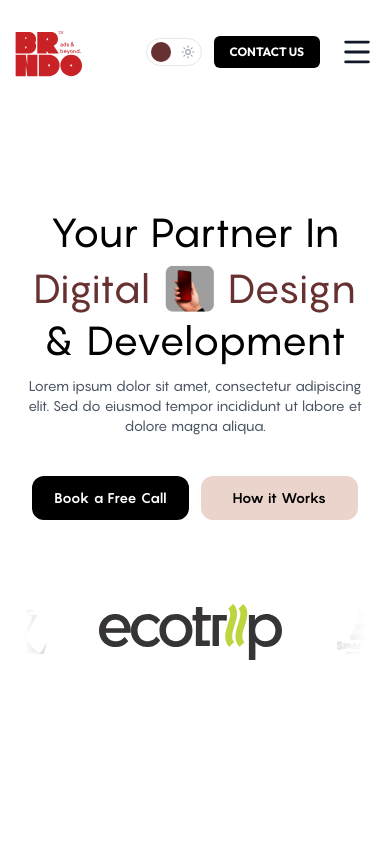
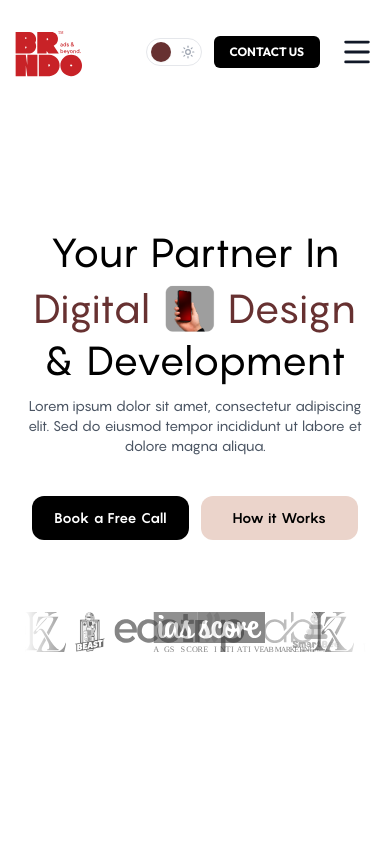
Before and after one commit to amanaanubhav/brndo.in, a React (Vite) app: page / in a window 390 px wide. Shown: the top 844 px of the page. Built offline with nearby package versions, Linux system fonts and the light colour scheme.

Commit message:
update logo scroll animation

```diff
--- a/src/components/LogoScroll.jsx
+++ b/src/components/LogoScroll.jsx
@@ -1,5 +1,4 @@
-import { useState, useRef, useEffect } from 'react';
-import { motion, AnimatePresence } from 'framer-motion';
+import { motion } from 'framer-motion';
 
 const clientLogos = [
   'AB GLOBAL S.svg',
@@ -11,102 +10,38 @@ const clientLogos = [
 ];
 
 export default function LogoScroll() {
-  // Desktop State
-  const scrollRef = useRef(null);
-  const [isAutoScrolling, setIsAutoScrolling] = useState(true);
-
-  // Mobile State
-  const [mobileIndex, setMobileIndex] = useState(0);
-
-  // Desktop Duplicate for smooth infinite scroll
-  const displayLogos = [...clientLogos, ...clientLogos, ...clientLogos];
-
-  // Desktop Auto Scroll Effect
-  useEffect(() => {
-    if (window.innerWidth < 768) return; // Skip on mobile
-    if (!isAutoScrolling) return;
-    const interval = setInterval(() => {
-      if (scrollRef.current) {
-        if (scrollRef.current.scrollLeft >= (scrollRef.current.scrollWidth - scrollRef.current.clientWidth)) {
-          scrollRef.current.scrollLeft = 0;
-        } else {
-          scrollRef.current.scrollLeft += 1;
-        }
-      }
-    }, 20);
-    return () => clearInterval(interval);
-  }, [isAutoScrolling]);
-
-  // Mobile Auto Scroll Effect
-  useEffect(() => {
-    if (window.innerWidth >= 768) return; // Skip on desktop
-    const mobileInterval = setInterval(() => {
-      setMobileIndex((prev) => (prev + 1) % clientLogos.length);
-    }, 1500);
-    return () => clearInterval(mobileInterval);
-  }, []);
-
-
-  // Calculate visible indices for mobile
-  const visibleIndices = [
-    (mobileIndex - 1 + clientLogos.length) % clientLogos.length,
-    mobileIndex,
-    (mobileIndex + 1) % clientLogos.length
-  ];
-
   return (
     <motion.div
       initial={{ opacity: 0, y: 20 }}
       animate={{ opacity: 1, y: 0 }}
       transition={{ duration: 0.6, delay: 0.4 }}
-      className="mt-12 md:mt-20 w-full max-w-6xl mx-auto flex flex-col items-center relative [mask-image:linear-gradient(to_right,transparent,black_15%,black_85%,transparent)] [-webkit-mask-image:linear-gradient(to_right,transparent,black_15%,black_85%,transparent)]"
+      className="mt-12 md:mt-20 w-full max-w-6xl mx-auto flex flex-col items-center relative overflow-hidden [mask-image:linear-gradient(to_right,transparent,black_15%,black_85%,transparent)] [-webkit-mask-image:linear-gradient(to_right,transparent,black_15%,black_85%,transparent)]"
     >
-      {/* --- DESKTOP VIEW --- */}
-      <div className="hidden md:flex w-full items-center justify-center gap-8">
-        <div
-          ref={scrollRef}
-          onMouseEnter={() => setIsAutoScrolling(false)}
-          onMouseLeave={() => setIsAutoScrolling(true)}
-          className="flex items-center justify-center gap-16 md:gap-24 overflow-x-hidden scroll-smooth w-full px-2 py-6"
-          style={{ WebkitOverflowScrolling: 'touch' }}
+      <div className="flex w-full overflow-hidden">
+        <motion.div
+          animate={{ x: ["0%", "-50%"] }}
+          transition={{
+            repeat: Infinity,
+            ease: "linear",
+            duration: 30, // Adjust this value to control scroll speed
+          }}
+          className="flex w-max items-center"
         >
-          {displayLogos.map((logo, idx) => (
-            <img
-              key={idx}
-              src={`/${logo}`}
-              alt={`Client Logo`}
-              className="h-10 md:h-14 lg:h-18 w-auto object-contain grayscale opacity-60 hover:grayscale-0 hover:opacity-100 transition-all duration-300 flex-shrink-0 cursor-pointer"
-            />
+          {/* We render 4 identical sets to guarantee the screen is covered even on ultra-wide monitors,
+              and animating to -50% creates a perfect, invisible loop jump. */}
+          {[1, 2, 3, 4].map((setIndex) => (
+            <div key={setIndex} className="flex items-center justify-center gap-12 md:gap-24 pr-12 md:pr-24 py-6">
+              {clientLogos.map((logo, idx) => (
+                <img
+                  key={`${setIndex}-${idx}`}
+                  src={`/${logo}`}
+                  alt="Client Logo"
+                  className="h-10 md:h-14 lg:h-18 w-auto object-contain grayscale opacity-60 hover:grayscale-0 hover:opacity-100 transition-all duration-300 flex-shrink-0 cursor-pointer"
+                />
+              ))}
+            </div>
           ))}
-        </div>
-      </div>
-
-      {/* --- MOBILE VIEW --- */}
-      <div className="flex md:hidden w-full items-center justify-center overflow-hidden py-6 px-2 relative h-32">
-        <AnimatePresence mode="popLayout">
-          {visibleIndices.map((idx, pos) => {
-            const isCenter = pos === 1;
-            // pos: 0 = left, 1 = center, 2 = right
-            return (
-              <motion.img
-                key={idx} // Crucial for framer-motion to track the element
-                src={`/${clientLogos[idx]}`}
-                alt="Client Logo"
-                layout
-                initial={{ opacity: 0, x: 50, scale: 0.8 }}
-                animate={{
-                  opacity: isCenter ? 1 : 0.4,
-                  x: 0,
-                  scale: isCenter ? 1 : 0.8,
-                  filter: isCenter ? 'grayscale(0%)' : 'grayscale(100%)'
-                }}
-                exit={{ opacity: 0, x: -50, scale: 0.8 }}
-                transition={{ duration: 0.4, ease: "easeInOut" }}
-                className="h-14 sm:h-16 w-auto object-contain flex-shrink-0 mx-6"
-              />
-            );
-          })}
-        </AnimatePresence>
+        </motion.div>
       </div>
     </motion.div>
   );
```
